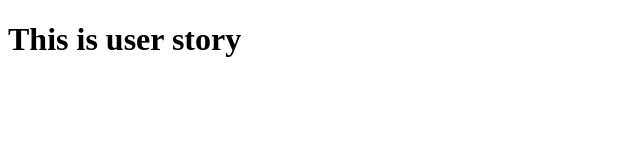
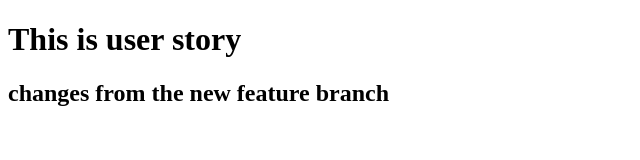
Before and after one commit to shradhasuman-bot/User-story-Assignment, a plain HTML site: page index.html in a window 1280 px wide. Shown: the whole page, without its empty margins (0-640 px from the left). Drawn offline with Linux system fonts and the light colour scheme.

Commit message:
testing a new feature

```diff
--- a/index.html
+++ b/index.html
@@ -7,5 +7,6 @@
 </head>
 <body>
     <h1>This is user story</h1>
+    <h2>changes from the new feature branch</h2>
 </body>
 </html>
```
Also changed, not shown: newfeature/feature.txt (added).
